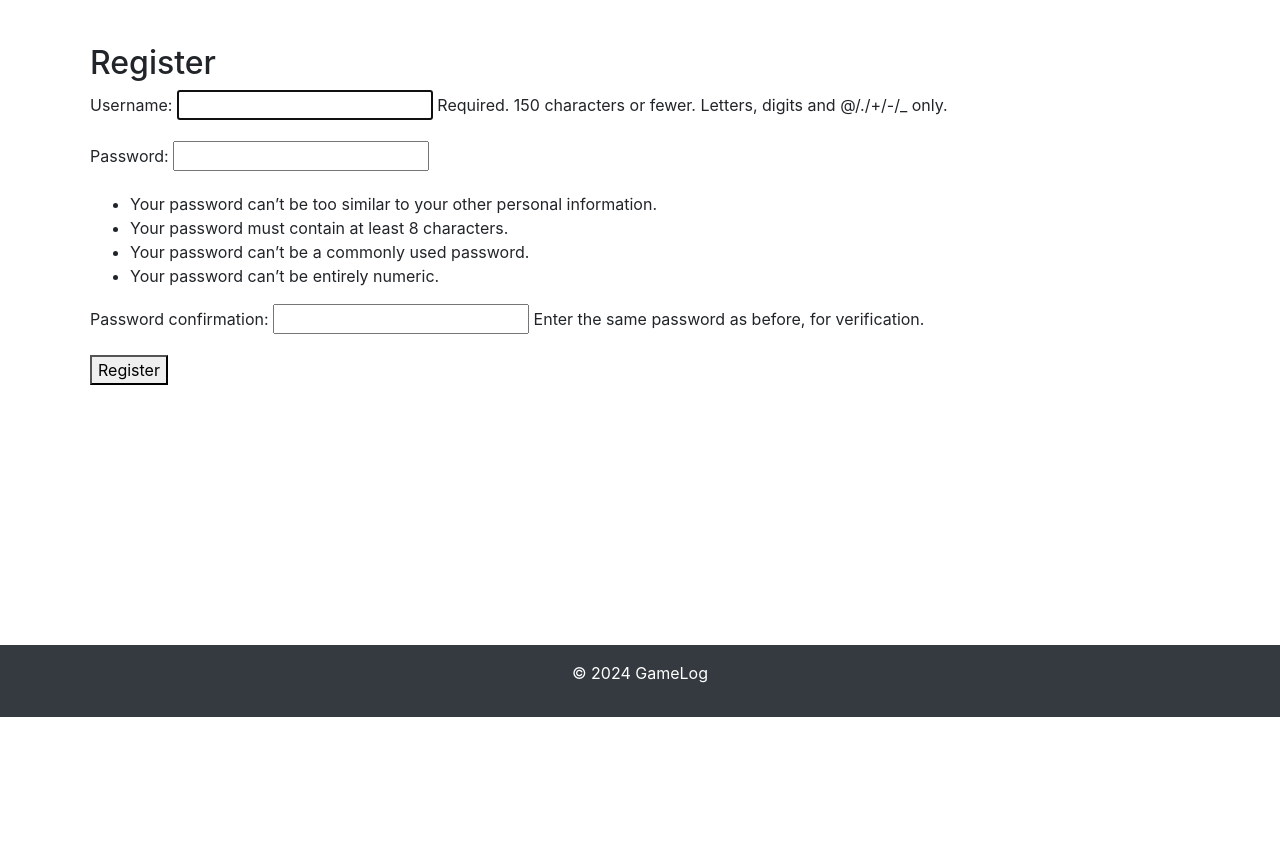
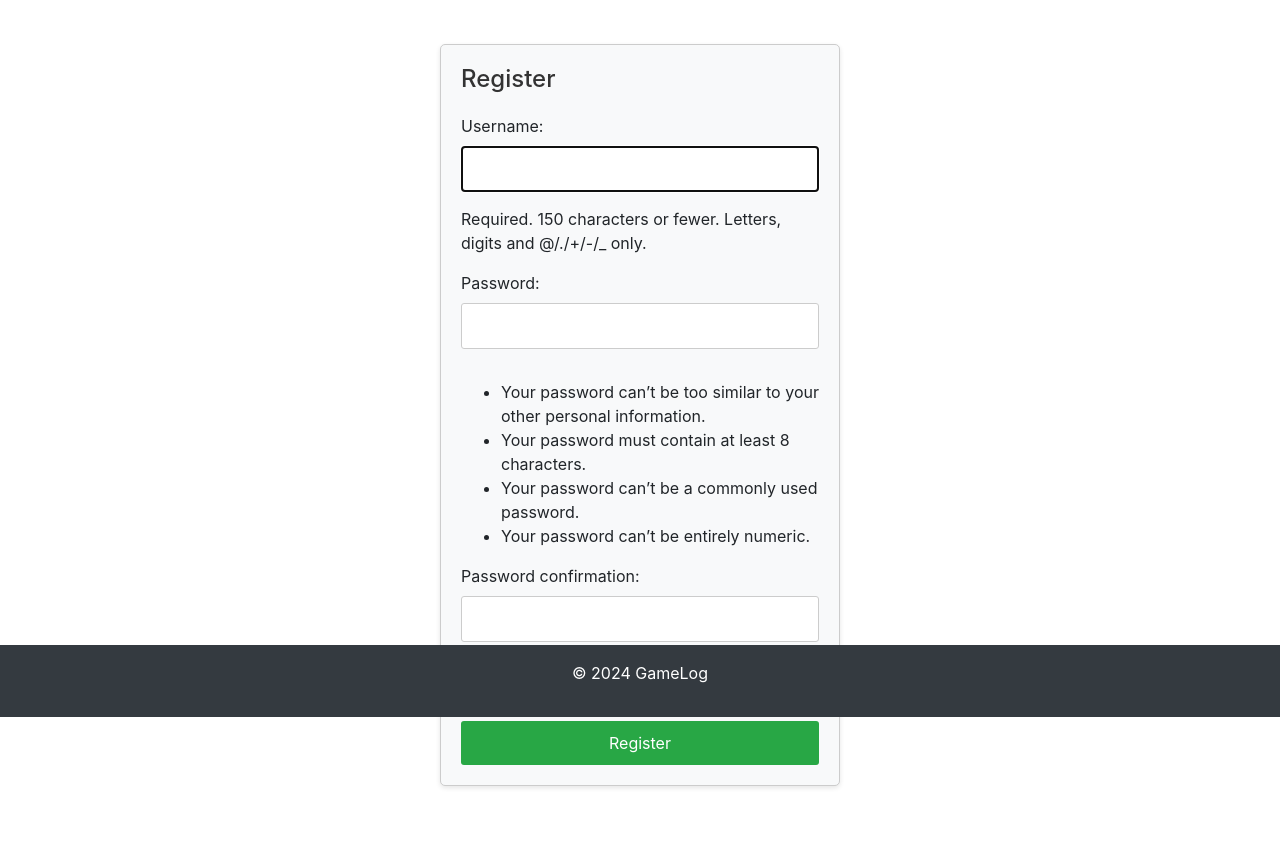
Before and after one commit to Richieon88/django-review-site, a Django app: page /accounts/register/ in a window 1280 px wide. Shown: the part 83-949 px from the top of the page. Before the commit the page ends 800 px from the top, so only its background shows below. Run offline with Django 4.2, Linux system fonts and the light colour scheme; some libraries are stand-ins or nearby versions.

Commit message:
Add css for 'login.html' and 'register.html'

```diff
--- a/accounts/templates/registration/register.html
+++ b/accounts/templates/registration/register.html
@@ -1,10 +1,13 @@
 {% extends 'base.html' %}
 
 {% block content %}
+<div class="register-form">
     <h2>Register</h2>
     <form method="post">
         {% csrf_token %}
+        <!-- Your registration form fields -->
         {{ form.as_p }}
         <button type="submit">Register</button>
     </form>
+</div>
 {% endblock %}
--- a/static/css/style.css
+++ b/static/css/style.css
@@ -49,6 +49,93 @@
     object-fit: cover;
 }
 
+/* Custom Styles for Login Page */
+
+/* Styling for the login form container */
+.login-form {
+    max-width: 400px;
+    margin: 0 auto;
+    padding: 20px;
+    background-color: #f8f9fa;
+    border: 1px solid #ccc;
+    border-radius: 5px;
+    box-shadow: 0 2px 5px rgba(0, 0, 0, 0.1);
+}
+
+.login-form h2 {
+    margin-bottom: 20px;
+    font-size: 24px;
+    color: #333;
+}
+
+.login-form input[type="text"],
+.login-form input[type="password"] {
+    width: 100%;
+    padding: 10px;
+    margin-bottom: 15px;
+    border: 1px solid #ccc;
+    border-radius: 3px;
+    box-sizing: border-box;
+}
+
+.login-form button[type="submit"] {
+    width: 100%;
+    padding: 10px;
+    border: none;
+    border-radius: 3px;
+    background-color: #007bff;
+    color: #fff;
+    font-size: 16px;
+    cursor: pointer;
+}
+
+.login-form button[type="submit"]:hover {
+    background-color: #0056b3;
+}
+
+/* Styling for the register form container */
+.register-form {
+    max-width: 400px;
+    margin: 0 auto;
+    padding: 20px;
+    background-color: #f8f9fa;
+    border: 1px solid #ccc;
+    border-radius: 5px;
+    box-shadow: 0 2px 5px rgba(0, 0, 0, 0.1);
+}
+
+.register-form h2 {
+    margin-bottom: 20px;
+    font-size: 24px;
+    color: #333;
+}
+
+.register-form input[type="text"],
+.register-form input[type="password"],
+.register-form input[type="email"] {
+    width: 100%;
+    padding: 10px;
+    margin-bottom: 15px;
+    border: 1px solid #ccc;
+    border-radius: 3px;
+    box-sizing: border-box;
+}
+
+.register-form button[type="submit"] {
+    width: 100%;
+    padding: 10px;
+    border: none;
+    border-radius: 3px;
+    background-color: #28a745;
+    color: #fff;
+    font-size: 16px;
+    cursor: pointer;
+}
+
+.register-form button[type="submit"]:hover {
+    background-color: #218838;
+}
+
 /* Styling for the footer */
 footer {
     background-color: #333;
```
Also changed, not shown: accounts/templates/registration/login.html (line endings or trailing spaces). Lines whose indentation alone changed are shown as unchanged.
